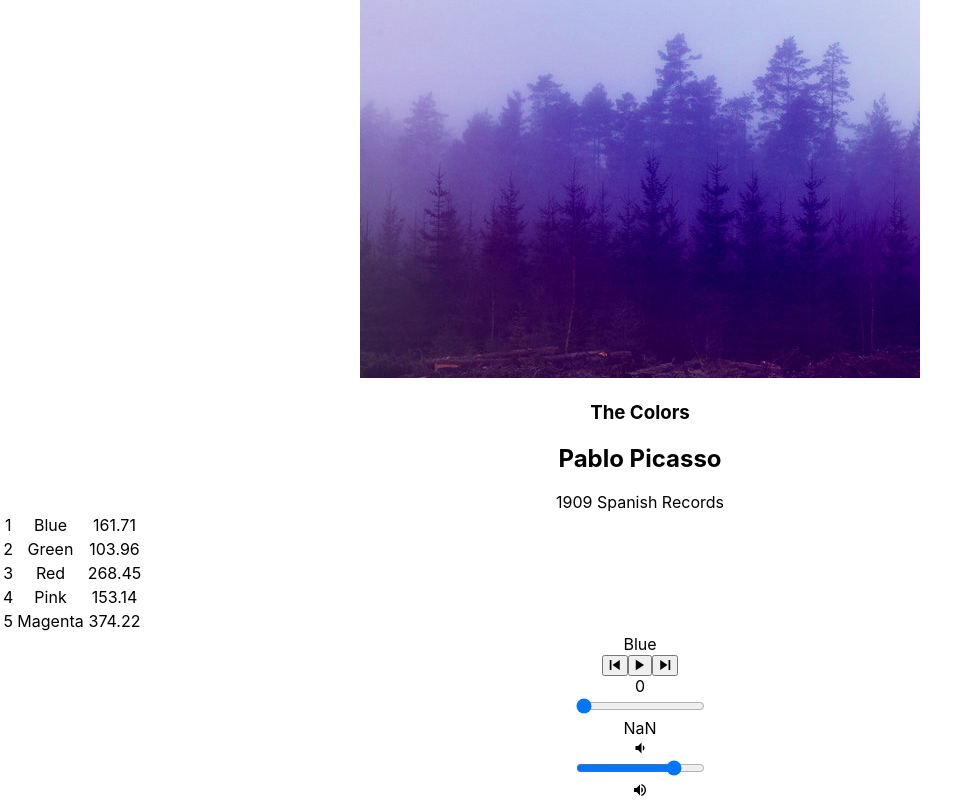
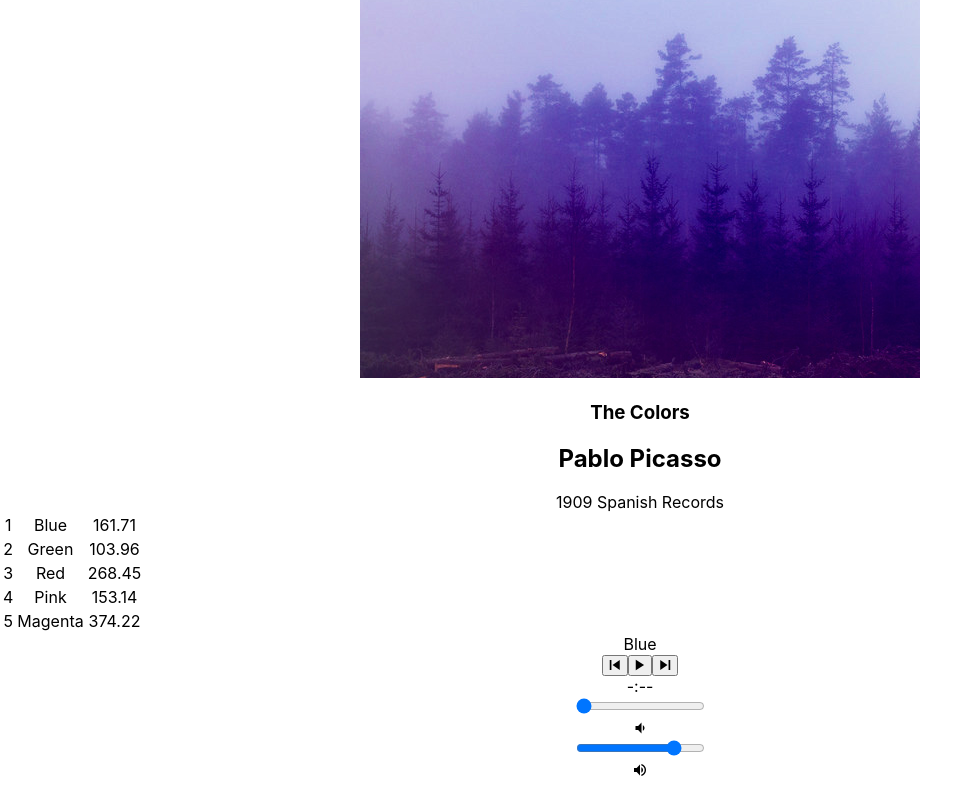
Before and after one commit to LiveBacteria/bloc-jams-react, a React (Create React App) app: page /album/the-colors in a window 1280 px wide. Shown: the part 284-1084 px from the top of the page, without its empty margins (0-979 px from the left). Built offline with nearby package versions, Linux system fonts and the light colour scheme.

Commit message:
Added Volume Control and Methods, Added Time Format Methods

```diff
--- a/src/components/Album.js
+++ b/src/components/Album.js
@@ -15,7 +15,9 @@ class Album extends Component{
             isPaused: false,
             hoveredSong: null,
             duration: album.songs[0].duration,
-            currentTime: 0
+            currentTime: 0,
+            formattedCurrentTime: 0,
+            volume: .8
         };
         this.audioElement = document.createElement('audio');
         this.audioElement.src = album.songs[0].audioSrc;
@@ -138,7 +140,7 @@ v
     componentDidMount() {
         this.eventListeners = {
             timeupdate: e => {
-                this.setState({ currentTime: this.audioElement.currentTime });
+                this.setState({ currentTime: this.audioElement.currentTime , formattedCurrentTime: this.formatTime(this.audioElement.currentTime) });
             },
             durationchange: e => {
                 this.setState({ duration: this.audioElement.duration });
@@ -158,6 +160,25 @@ v
         const newTime = this.audioElement.duration * e.target.value;
         this.audioElement.currentTime = newTime;
         this.setState({ currentTime: newTime });
+    }
+
+    formatTime (timeInSeconds) {
+        console.log("Entered formatTime() with: " + timeInSeconds);
+        if(typeof timeInSeconds === "number" && timeInSeconds !== 0){
+            const numArr = (timeInSeconds / 60).toString().split(".");
+            //return (numArr[0])+":"+(numArr[1] * 60).toString().substring(0, 2);
+            const fTime = new Date(timeInSeconds*1000).toUTCString().split(" ")[4];
+            const nFTime = (fTime != undefined)? fTime.substring(3, 8) : fTime;
+            return nFTime;
+        }else{
+            return "-:--";
+        }
+    }
+
+    handleVolumeChange(e) {
+        const newVolume = (e.target.value / 100);
+        this.audioElement.volume = newVolume;
+        this.setState({volume: newVolume})
     }
 
     render(){
@@ -203,10 +224,13 @@ v
                     handlePrevClick={() => this.handlePrevClick()}
                     handleNextClick={() => this.handleNextClick()}
                     handleSongClick={() => this.handleSongClick(this.state.currentSong)}
-                    duration={this.audioElement.duration}
+                    duration={this.formatTime(this.audioElement.duration)}
+                    trueDuration={this.audioElement.duration}
                     currentTime={this.audioElement.currentTime}
                     handleTimeSeek={(e) => this.handleTimeSeek(e)}
-
+                    formattedCurrentTime={this.formatTime(this.audioElement.currentTime)}
+                    volume={this.state.volume * 100}
+                    handleVolumeChange={(e) => this.handleVolumeChange(e)}
                 />
             </section>
         );
--- a/src/components/PlayerBar.js
+++ b/src/components/PlayerBar.js
@@ -21,11 +21,11 @@ class PlayerBar extends Component {
                     </button>
                 </section>
                 <section id="time-control">
-                    <div className="current-time">{this.props.currentTime}</div>
+                    <div className="current-time">{this.props.formattedCurrentTime}</div>
                     <input
                         type="range"
                         className="seek-bar"
-                        value={this.props.currentTime / this.props.duration || 0}
+                        value={this.props.currentTime / this.props.trueDuration || 0}
                         max="1"
                         min="0"
                         step="0.01"
@@ -35,7 +35,15 @@ class PlayerBar extends Component {
                 </section>
                 <section id="volume-control">
                     <div className="icon ion-md-volume-low"></div>
-                    <input type="range" className="seek-bar" defaultValue="80"/>
+                    <input
+                        type="range"
+                        className="seek-bar"
+                        step="10"
+                        max="100"
+                        min="0"
+                        value={this.props.volume}
+                        onChange={this.props.handleVolumeChange}
+                    />
                     <div className="icon ion-md-volume-high"></div>
                 </section>
             </section>
```
